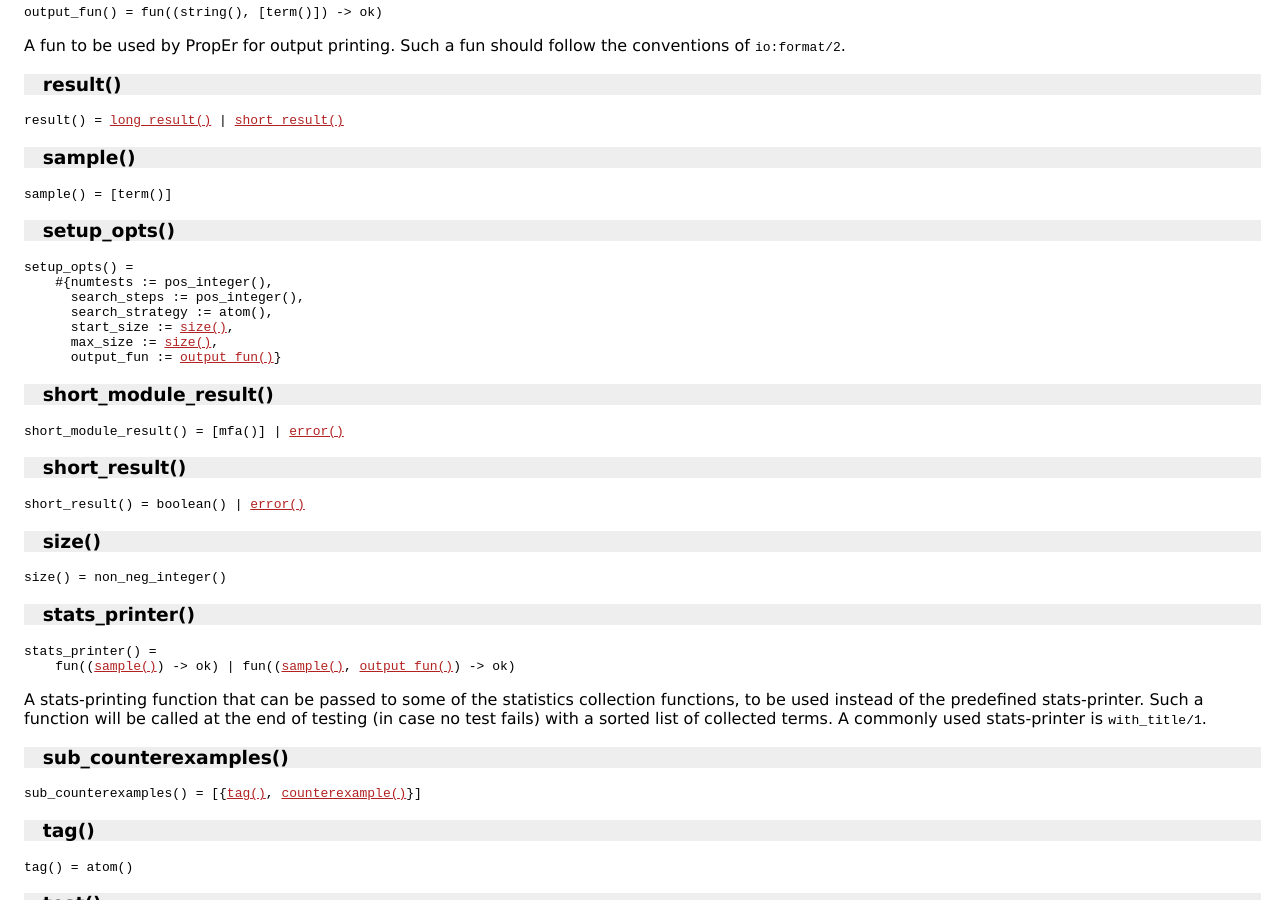
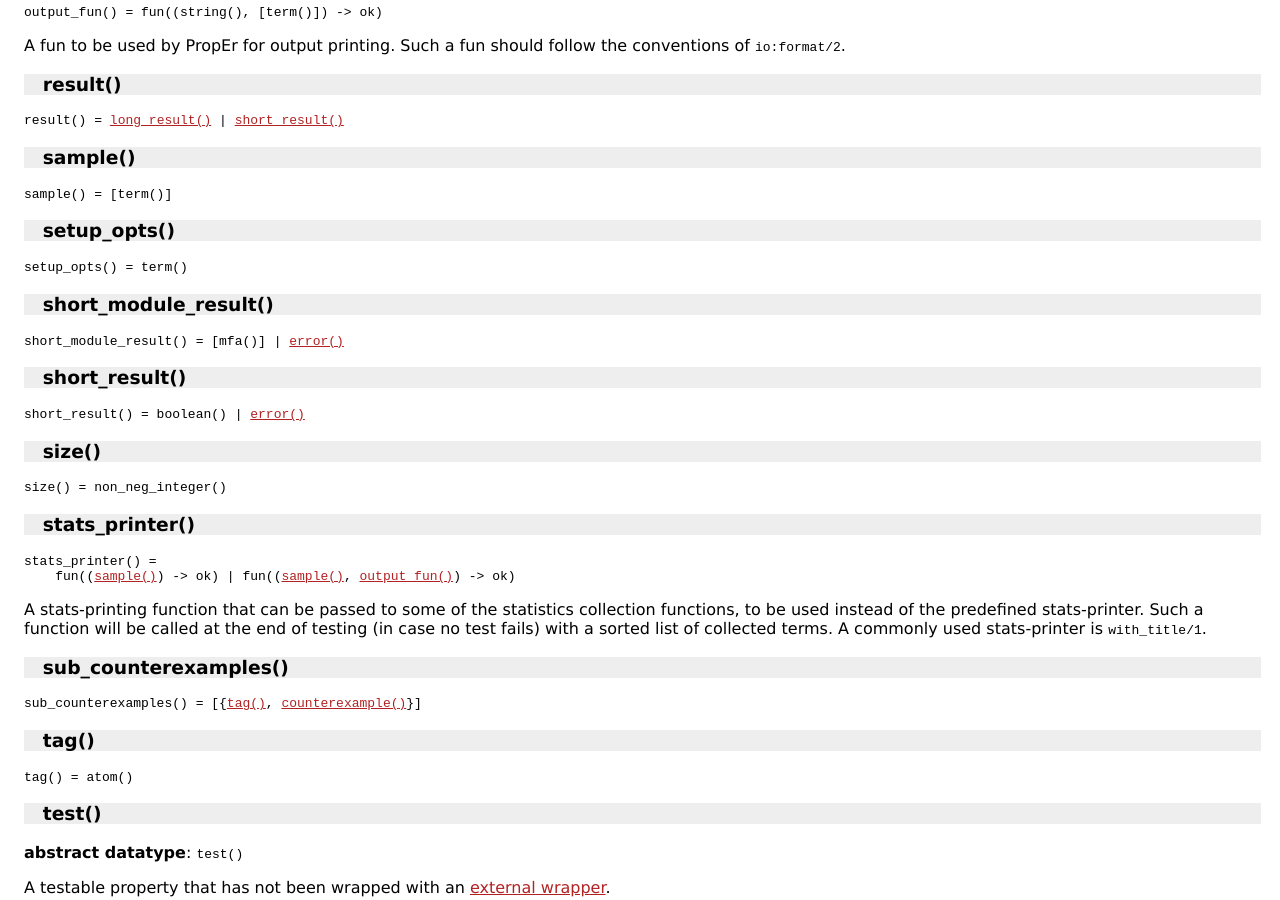
Before and after one commit to proper-testing/proper-testing.github.io, a Jekyll site: the page apidocs/proper.html, which Jekyll copies as it is, in a window 1280 px wide and 900 px high, scrolled down 5565 px. Built offline with Jekyll 4.4.1, drawn with Linux system fonts in a browser that asks for light colours.

Commit message:
Update documentation

```diff
--- a/apidocs/proper.html
+++ b/apidocs/proper.html
@@ -432,13 +432,7 @@
 
 
 <h3 class="typedecl"><a name="type-setup_opts">setup_opts()</a></h3>
-<p><pre>setup_opts() =
-    #{numtests := pos_integer(),
-      search_steps := pos_integer(),
-      search_strategy := atom(),
-      start_size := <a href="#type-size">size()</a>,
-      max_size := <a href="#type-size">size()</a>,
-      output_fun := <a href="#type-output_fun">output_fun()</a>}</pre></p>
+<p><pre>setup_opts() = term()</pre></p>
 <p> </p>
 
 <h3 class="typedecl"><a name="type-short_module_result">short_module_result()</a></h3>
--- a/apidocs/proper_gen_next.html
+++ b/apidocs/proper_gen_next.html
@@ -50,6 +51,11 @@
 <h3 class="function"><a name="cleanup-0">cleanup/0</a></h3>
 <div class="spec">
 <p><pre>cleanup() -&gt; ok</pre></p>
+</div>
+
+<h3 class="function"><a name="construct_improper-2">construct_improper/2</a></h3>
+<div class="spec">
+<p><pre>construct_improper(T :: list(), IT :: term()) -&gt; term()</pre></p>
 </div>
 
 <h3 class="function"><a name="extract_outer_safe-1">extract_outer_safe/1</a></h3>
--- a/apidocs/proper_target.html
+++ b/apidocs/proper_target.html
@@ -60,7 +60,7 @@
 
 <h3 class="typedecl"><a name="type-fitness_func">fitness_func()</a></h3>
 <p><pre>fitness_func() =
-    fun((<a href="#type-target_state">target_state()</a>, <a href="#type-fitness">fitness()</a>) -&gt; <a href="#type-target_state">target_state()</a>)</pre></p>
+    fun((<a href="#type-target_state">target_state()</a>, <a href="#type-fitness">fitness()</a>) -&gt; <a href="#type-target_state">target_state()</a>) | none</pre></p>
 
 
 <h3 class="typedecl"><a name="type-key">key()</a></h3>
```
Also changed, not shown: other parts of apidocs/proper_gen_next.html (+1 -0 lines).
